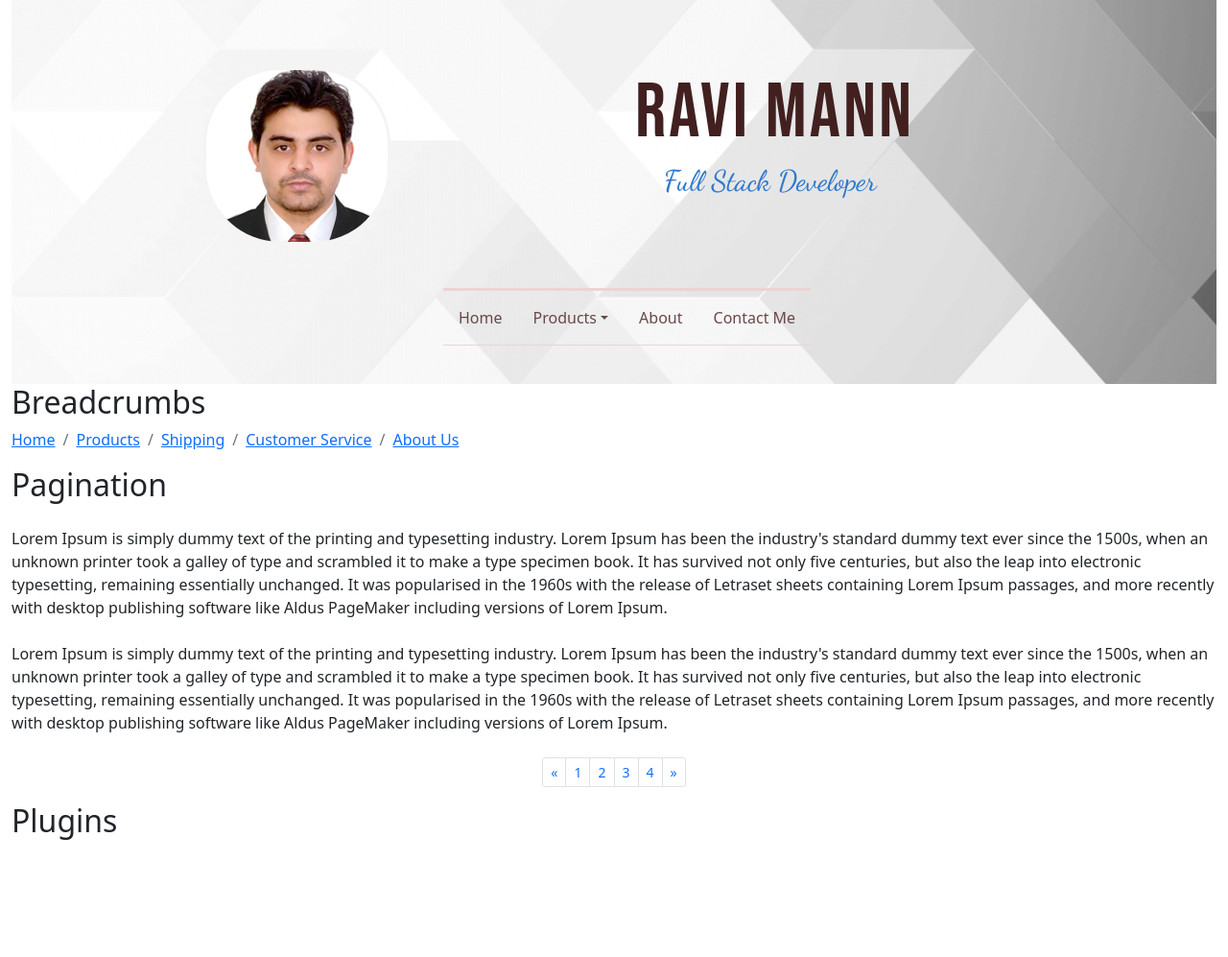
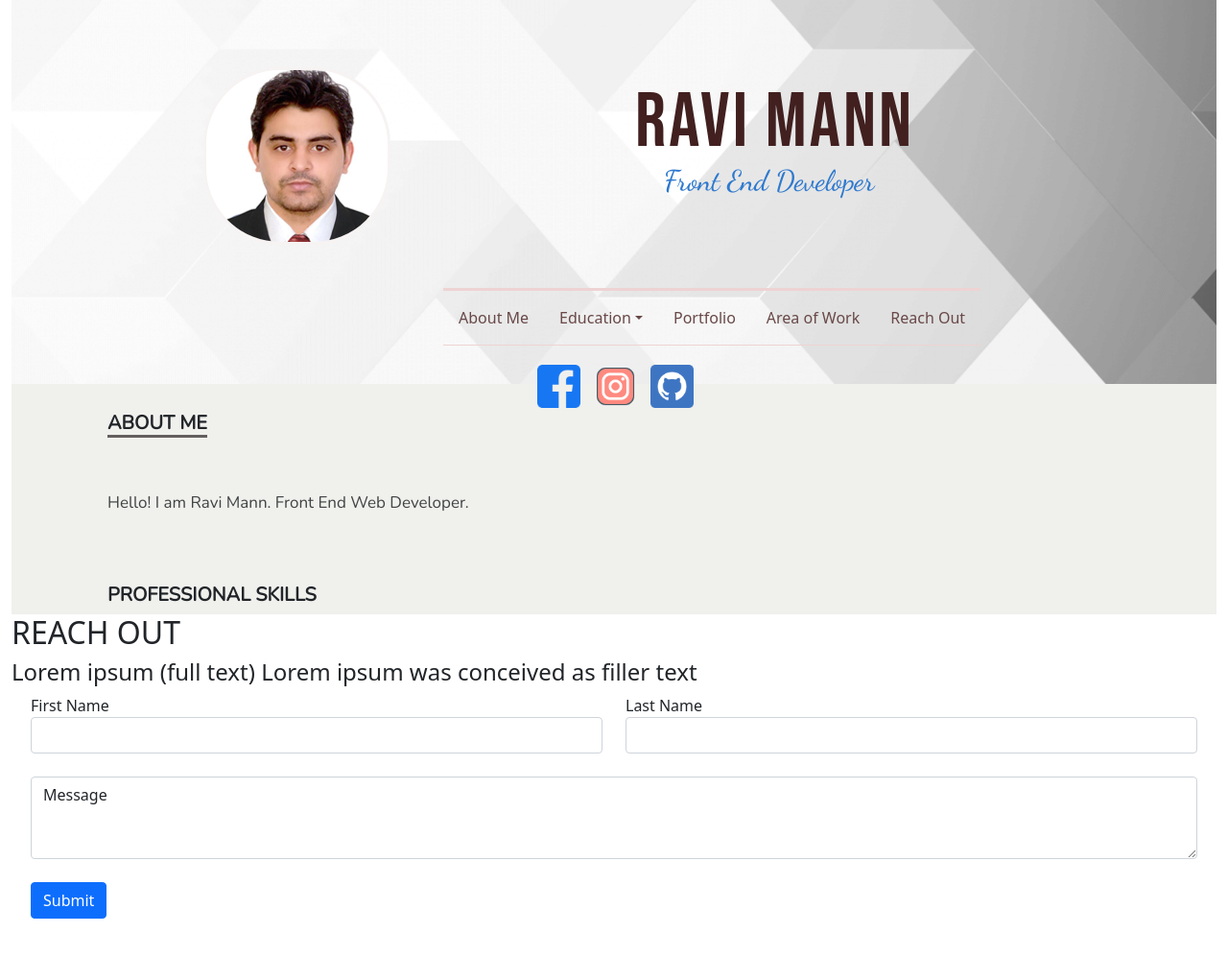
Before and after one commit to Rmdevoop/project-one, a plain HTML site: page index.html in a window 1280 px wide. Shown: the whole page at 96% size. Before the commit the page ends 882 px from the top, so only its background shows below. Drawn offline with nearby package versions, Linux system fonts and the light colour scheme.

Commit message:
added social links

```diff
--- a/index.html
+++ b/index.html
@@ -10,14 +10,16 @@
    <!-- JavaScript Bundle with Popper -->
    <script src="https://cdn.jsdelivr.net/npm/bootstrap@5.1.1/dist/js/bootstrap.bundle.min.js" integrity="sha384-/bQdsTh/da6pkI1MST/rWKFNjaCP5gBSY4sEBT38Q/9RBh9AH40zEOg7Hlq2THRZ" crossorigin="anonymous"></script>
    <script src="https://kit.fontawesome.com/4de95dd2e9.js" crossorigin="anonymous"></script>
-   <!--post-name font link-->
+   <!--font links-->
     <link rel="preconnect" href="https://fonts.googleapis.com">
     <link rel="preconnect" href="https://fonts.gstatic.com" crossorigin>
     <link href="https://fonts.googleapis.com/css2?family=Dancing+Script:wght@500&display=swap" rel="stylesheet">
     <link rel="preconnect" href="https://fonts.googleapis.com">
     <link rel="preconnect" href="https://fonts.gstatic.com" crossorigin>
     <link href="https://fonts.googleapis.com/css2?family=Bebas+Neue&display=swap" rel="stylesheet">
-    <title>Document</title>
+    <link rel="preconnect" href="https://fonts.googleapis.com">
+    <link rel="preconnect" href="https://fonts.gstatic.com" crossorigin>
+    <link href="https://fonts.googleapis.com/css2?family=Merriweather:wght@300&family=Nunito:wght@200&display=swap" rel="stylesheet">
 
 </head>
 
@@ -34,62 +36,88 @@
 
         <!--Headings-->
         <h2>RAVI MANN</h2>
-        <h5>Full Stack Developer</h5>
+        <h5>Front End Developer</h5>
 
         <!--navigation by bootstrap-->
         <nav class="navbar navbar-light">
             <ul class="nav nav-pills">
-                <li class="nav-item"><a class="nav-link" href="">Home</a></li>
+                <li class="nav-item"><a class="nav-link" href="">About Me</a></li>
                 <li class="nav-item">
-                <a class="nav-link  dropdown-toggle" data-toggle="dropdown" href="">Products</a>
+                <a class="nav-link  dropdown-toggle" data-toggle="dropdown" href="#content2">Education</a>
                 <div class="dropdown-menu">
                 <a class="dropdown-item" href="">Blue Widgets</a>
                 <a class="dropdown-item" href="">Red Widgets</a>
                 <a class="dropdown-item" href="">Green Widgets</a>
                 </div></li>
 
-                <li class="nav-item"><a class="nav-link" href="">About</a></li>
-                <li class="nav-item"><a class="nav-link" href="">Contact Me</a></li>
+                <li class="nav-item"><a class="nav-link" href="#content3">Portfolio</a></li>
+                <li class="nav-item"><a class="nav-link" href="#content4">Area of Work</a></li>
+                <li class="nav-item"><a class="nav-link" href="#content5">Reach Out</a></li>
             </ul>
     </nav>
+
         <!--header-closing-->
+        </div>
+        <div id="social">
+
+            <a href=""><img class="sm_icon" src="icons/fb.png" alt=""></a>
+            <a href=""><img class="sm_icon" src="icons/6214515_instagram_logo_icon.png" alt=""></a>
+            <a href=""><img class="sm_icon" src="icons/4745725_code_development_github_open-source_programming_icon.png" alt=""></a>
+
+        </div>
+        <body>
+            <div id="main">
+            <div id="container-1">
+
+        <div id="content1">
+            <h2 class="underline"><span>ABOUT ME</span></h2>
+            <h4></h4>
+            <p>Hello! I am Ravi Mann. Front End Web Developer.</p>
+            <p></p>
+        </div>
+        <div id="content2">
+            <h2 class="underline">PROFESSIONAL SKILLS</h2>
+
+            <div class="row">
+                <div class="col-sm-12 d-flex justify-content-center">
+
+                </div>
+
+
+            </div>
+        </div>
+
+        </div>
+        <!--container-1 closing-->
+        </div>
+        <div id="content5">
+            <h2 class="underline">REACH OUT</h2>
+            <h4>Lorem ipsum (full text) Lorem ipsum was conceived as filler text</h4>
+
+            <form class="rout">
+                <div class="row">
+                  <div class="form-group col-md-6">
+                    <label for="fname">First Name</label>
+                    <input type="text" class="form-control" id="inputEmail4" placeholder="">
+                  </div>
+                  <div class="form-group col-md-6">
+                    <label for="lname">Last Name</label>
+                    <input type="text" class="form-control" id="inputPassword4" placeholder="">
+                  </div>
+                </div>
+                    <div class="form-group">
+                        <span><br></span>
+                    <textarea id=""  class="md-textarea form-control" rows="3">Message</textarea>
+                    </div>
+                    <br>
+                <button type="submit" class="btn btn-primary">Submit</button>
+              </form>
+            </div>
+         <!--closing-main-->
         </div>
 
 
-
-
-    <h2>Breadcrumbs</h2>
-
-        <ul class="breadcrumb">
-            <li class="breadcrumb-item"><a class="" href="">Home</a></li>
-            <li class="breadcrumb-item"><a class=""  href="">Products</a></li>
-            <li class="breadcrumb-item"><a class="" href="">Shipping</a></li>
-            <li class="breadcrumb-item"><a class="" href="">Customer Service</a></li>
-            <li class="breadcrumb-item"><a class="" href="">About Us</a></li>
-        </ul>
-
-<h2>Pagination</h2>
-<div class="mt-4">
-    Lorem Ipsum is simply dummy text of the printing and typesetting industry. Lorem Ipsum has been the industry's standard dummy text ever since the 1500s, when an unknown printer took a galley of type and scrambled it to make a type specimen book. It has survived not only five centuries, but also the leap into electronic typesetting, remaining essentially unchanged. It was popularised in the 1960s with the release of Letraset sheets containing Lorem Ipsum passages, and more recently with desktop publishing software like Aldus PageMaker including versions of Lorem Ipsum.
-</div>
-<div class="mt-4">
-    Lorem Ipsum is simply dummy text of the printing and typesetting industry. Lorem Ipsum has been the industry's standard dummy text ever since the 1500s, when an unknown printer took a galley of type and scrambled it to make a type specimen book. It has survived not only five centuries, but also the leap into electronic typesetting, remaining essentially unchanged. It was popularised in the 1960s with the release of Letraset sheets containing Lorem Ipsum passages, and more recently with desktop publishing software like Aldus PageMaker including versions of Lorem Ipsum.
-</div>
-<ul class="pagination pagination-sm justify-content-center mt-4">
-    <li class="page-item"><a class="page-link" href="">&laquo</a></li>
-    <li class="page-item"><a class="page-link" href="">1</a></li>
-    <li class="page-item"><a class="page-link" href="">2</a></li>
-    <li class="page-item"><a class="page-link" href="">3</a></li>
-    <li class="page-item"><a class="page-link" href="">4</a></li>
-    <li class="page-item"><a class="page-link" href="">&raquo</a></li>
-
-</ul>
-<h2 class="mt-2"> Plugins</h2>
-
-<div  >
-
-</div>
-
-       </div>
+    <!--closing-container-->
+    </div>
 </body>
 </html>
--- a/styles/style.css
+++ b/styles/style.css
@@ -3,6 +3,8 @@
 background-image: url("../images/header_img.png");
 height: 400px;
 width: auto;
+background-color: black;
+
 }
 
 #profile_img
@@ -19,7 +21,7 @@ border : solid rgb(247, 243, 243);
 
 #header h2 {
 margin-left: 650px;
-margin-top: 70px;
+margin-top: 80px;
 color: rgb(66, 32, 32);
 position: absolute;
 font-family: 'Bebas Neue', cursive;
@@ -51,3 +53,79 @@ font-size: 80px;
 #header nav a:hover {
 color:#84b3be;
 }
+
+#social  {
+
+
+    height: 55px;
+    border-radius: 10px;
+    margin-left: 42%;
+    list-style: none;
+    margin-top: -20px;
+   position: absolute;
+   z-index: 1;
+
+
+
+}
+
+
+
+
+#social .sm_icon {
+    width: 45px;
+    margin-left: 10px;
+
+
+
+}
+
+
+#main  {
+
+    background-color: #f0f0ed;
+    position: relative;
+}
+#container-1  {
+
+    margin-left: 80px;
+    margin-right: 80px;
+}
+#main h2{
+    padding-left: 20px;
+    padding-right: 20px;
+    padding-top: 55px;
+    font-family: 'Nunito', sans-serif;
+    border-bottom: cadetblue;
+    font-size: 20px;
+    font-weight: bolder;
+}
+#main h2.underline { padding-right:20px; border-bottom:1px; position:relative;}
+#main h2.underline span { border-bottom-style: inset;  border-bottom:3px solid rgb(100, 95, 95); position:absolute; bottom:-1px;} /*border color must be same as background color. assumed here to be white*/
+
+#main h4{
+    padding-left: 20px;
+    padding-right: 20px;
+    padding-top: 10px;
+    padding-bottom: 30px;
+    font-family: 'Nunito', sans-serif;
+    font-size: 19px;
+    color: rgb(131, 162, 163);
+    font-weight: bolder;
+}
+#main p{
+    padding-left: 20px;
+    padding-right: 20px;
+    font-family: 'Nunito', sans-serif;
+    font-size: 17px;
+    color: rgb(64, 68, 68);
+
+}
+
+
+.rout{
+    padding-bottom: 40px;
+    padding-left: 20px;
+    padding-right: 20px;
+
+}
```
Also changed, not shown: icons/4745725_code_development_github_open-source_programming_icon.png (added), icons/6214515_instagram_logo_icon.png (added), icons/fb.png (added), images/list.png (added), images/lp.png (added), images/mm.png (added).
